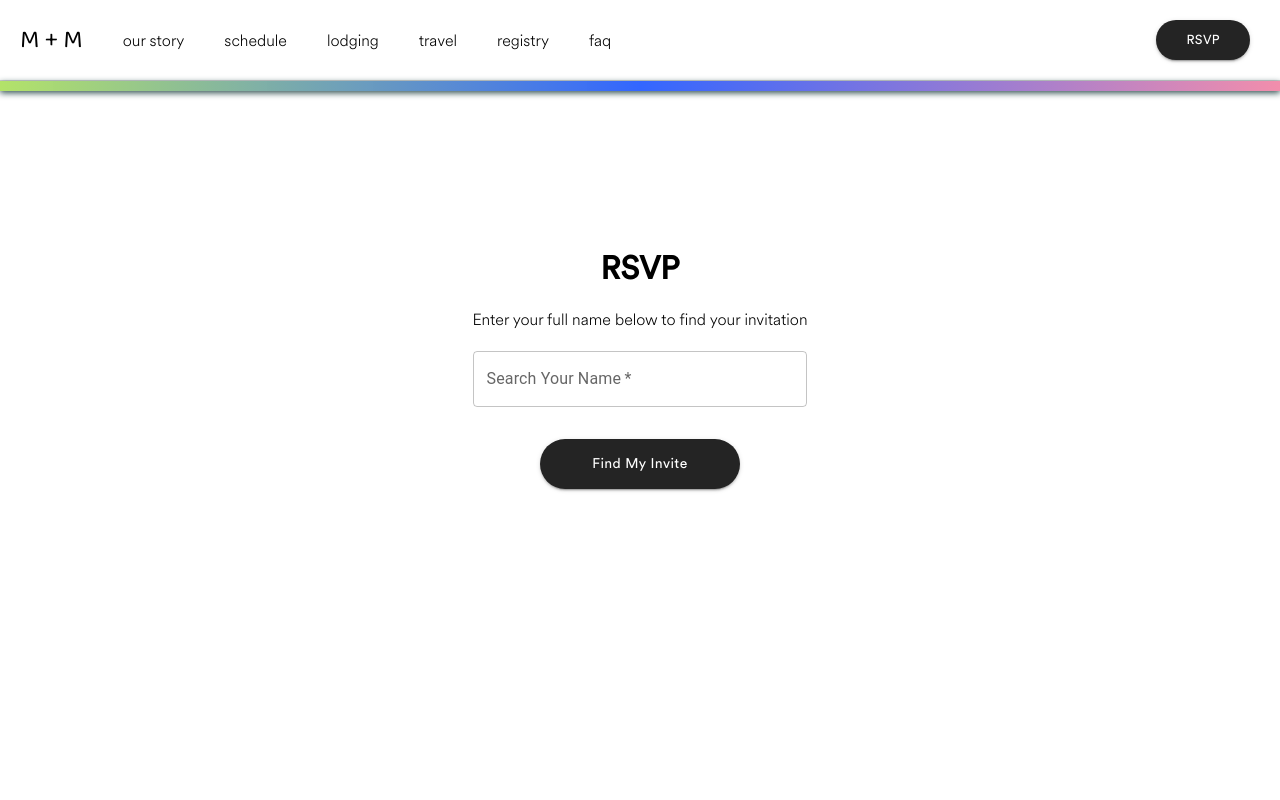
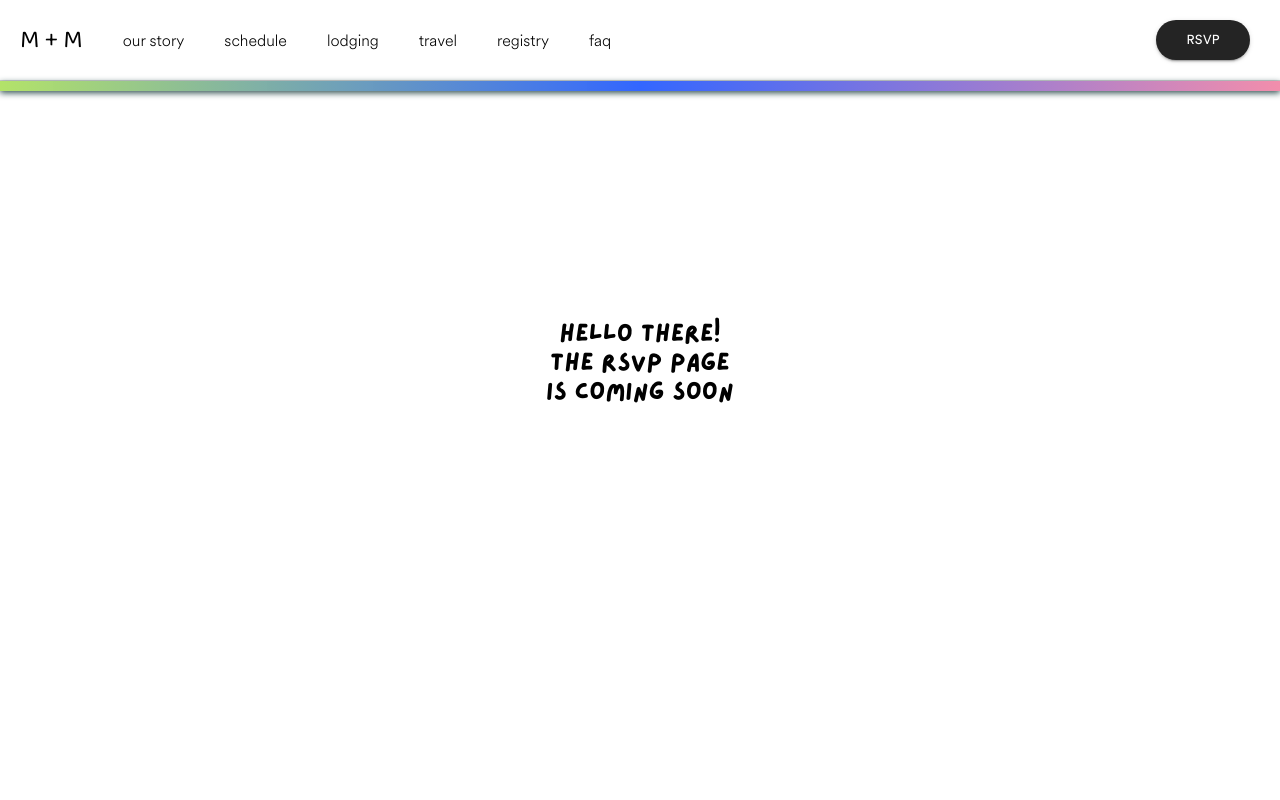
Before and after one commit to mkbonini/wedding_public, a React (Create React App) app: page /rsvp in a window 1280 px wide. Shown: the top 800 px of the page. Built offline with nearby package versions, Linux system fonts and the light colour scheme; no server answers.

Commit message:
ability to display beta

```diff
--- a/src/views/RSVP/View/StartPage.tsx
+++ b/src/views/RSVP/View/StartPage.tsx
@@ -1,11 +1,6 @@
-/**
- * eslint-disable @typescript-eslint/no-unused-vars
- *
- * @format
- */
-
 /** @format */
 import { useEffect, useState, useContext } from 'react';
+import { useLocation } from 'react-router-dom';
 import {
 	Heading,
 	ButtonContainer,
@@ -68,7 +63,7 @@ export default function StartPage({ progressFlow }) {
 		});
 	}
 
-	const hideRsvp = false;
+	const hideRsvp = window.location.search === '?beta' ? false : true;
 	return (
 		<>
 			{loaded ? (
--- a/src/views/RSVP/index.tsx
+++ b/src/views/RSVP/index.tsx
@@ -18,7 +18,6 @@ export default function RSVP() {
 		(async () => {
 			let lodgingResult = await getLodgings();
 			setCabinList(lodgingResult);
-			console.log('set cabin from rsvp');
 		})();
 	}, []);
 
```
